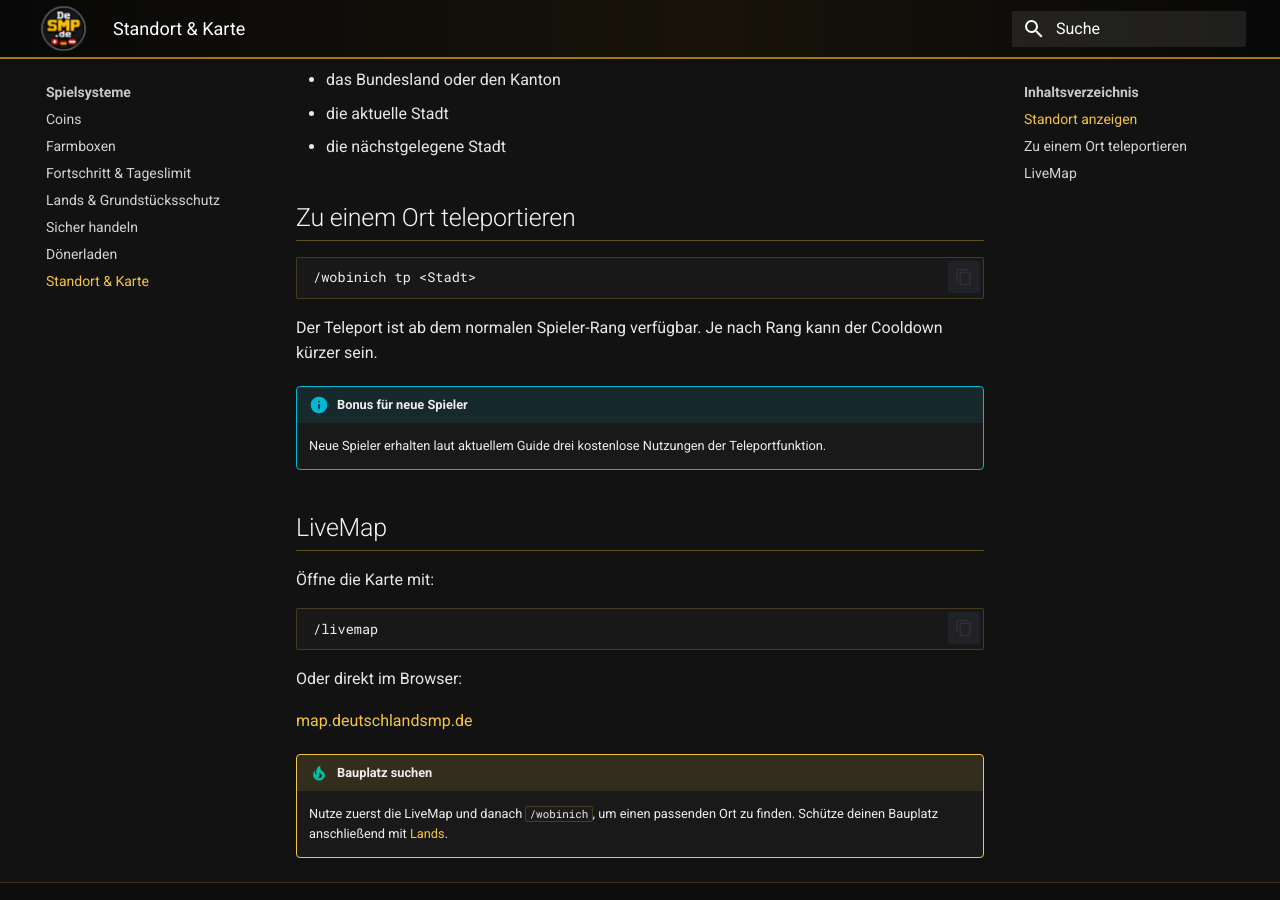
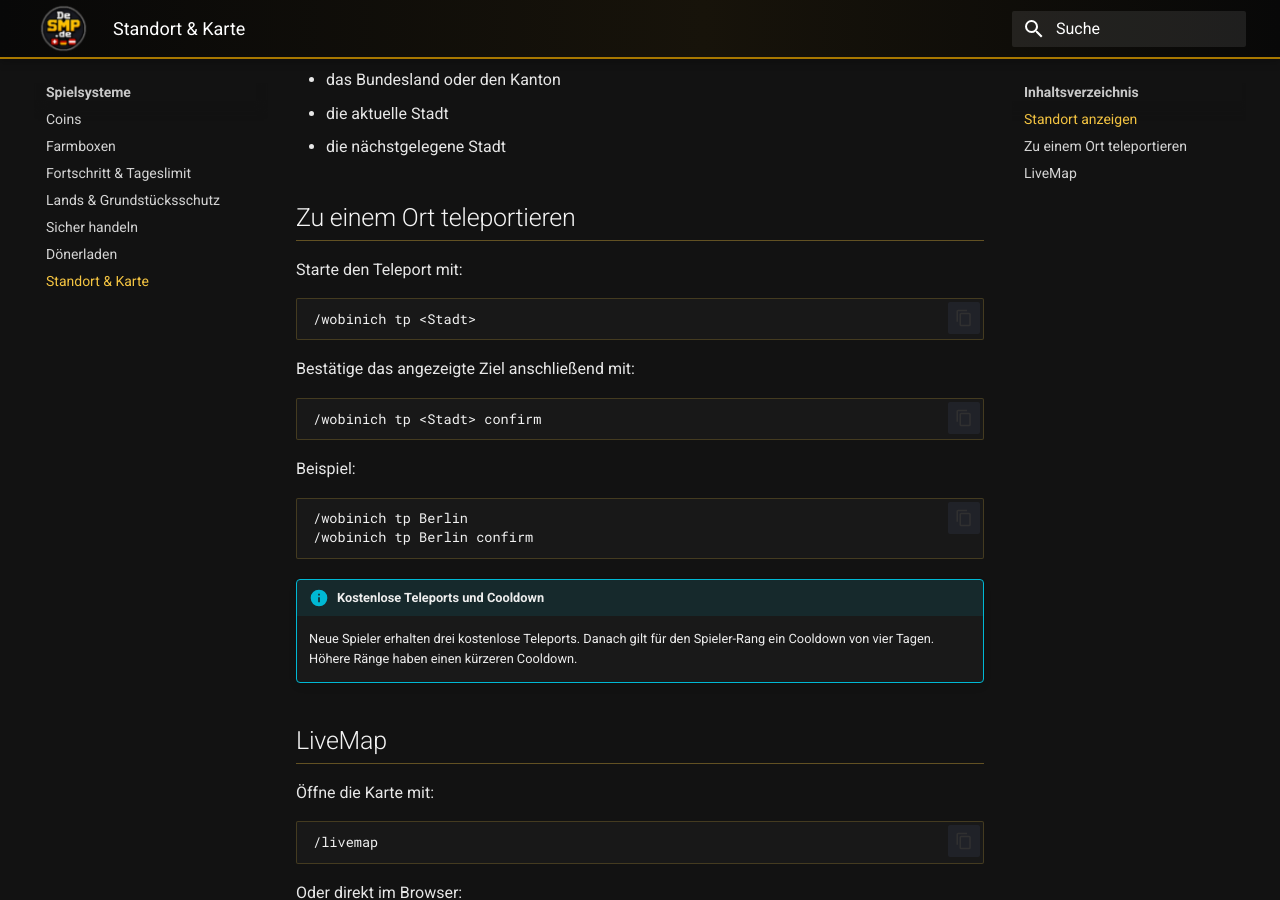
Before and after one commit to colin-studios/desmp-wiki, an MkDocs documentation site: the page built from docs/systeme/wobinich.md, in a window 1280 px wide and 900 px high, scrolled down 454 px. Built offline with MkDocs 1.6.1 and Material for MkDocs 9.7.7, drawn with Linux system fonts in a browser that asks for light colours.

Commit message:
Document WoBinIch teleport confirmation and cooldown

````diff
--- a/docs/systeme/wobinich.md
+++ b/docs/systeme/wobinich.md
@@ -17,14 +17,27 @@ Der Befehl zeigt dir je nach Position:
 
 ## Zu einem Ort teleportieren
 
+Starte den Teleport mit:
+
 ```text
 /wobinich tp <Stadt>
 ```
 
-Der Teleport ist ab dem normalen Spieler-Rang verfügbar. Je nach Rang kann der Cooldown kürzer sein.
+Bestätige das angezeigte Ziel anschließend mit:
 
-!!! info "Bonus für neue Spieler"
-    Neue Spieler erhalten laut aktuellem Guide drei kostenlose Nutzungen der Teleportfunktion.
+```text
+/wobinich tp <Stadt> confirm
+```
+
+Beispiel:
+
+```text
+/wobinich tp Berlin
+/wobinich tp Berlin confirm
+```
+
+!!! info "Kostenlose Teleports und Cooldown"
+    Neue Spieler erhalten drei kostenlose Teleports. Danach gilt für den Spieler-Rang ein Cooldown von vier Tagen. Höhere Ränge haben einen kürzeren Cooldown.
 
 ## LiveMap
 
````
Also changed, not shown: docs/befehle.md (+4 -1 lines), site/befehle/index.html, site/search/search_index.json, site/systeme/wobinich/index.html.
